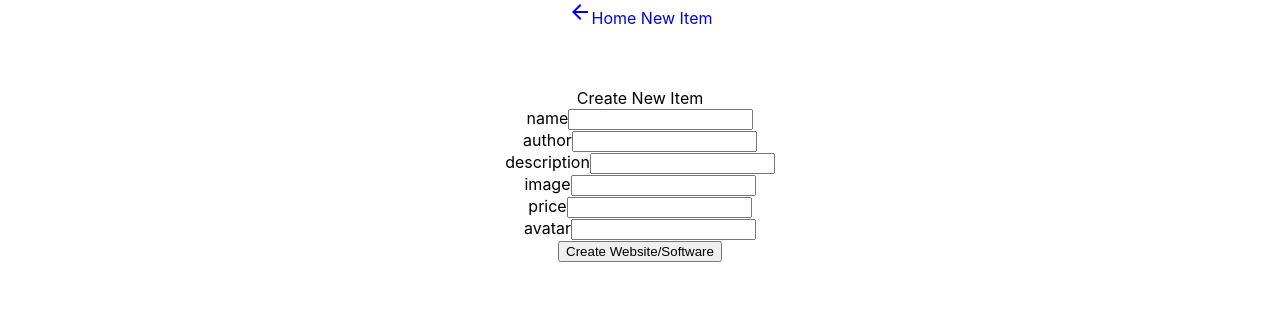
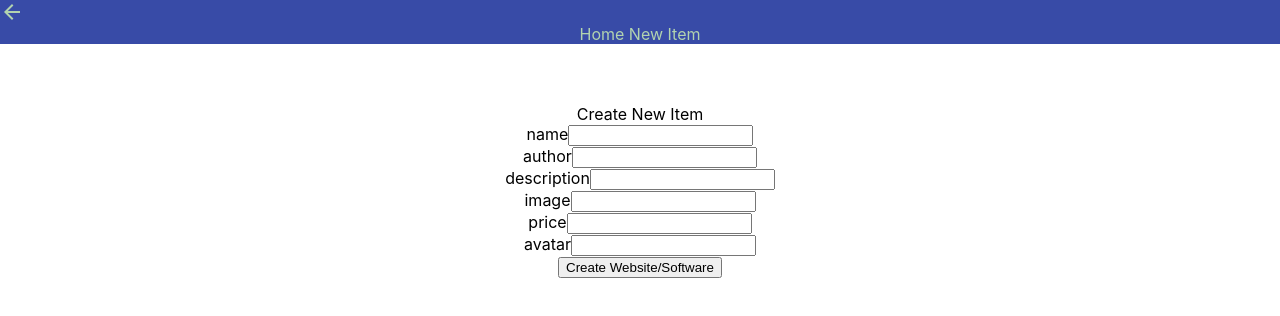
Before and after one commit to CameronIzadi/Prominal, a React (Create React App) app in the folder prominal/: page /new-item in a window 1280 px wide. Shown: the top 316 px of the page. Built offline with nearby package versions, Linux system fonts and the light colour scheme; no server answers.

Commit message:
Css Navbar

```diff
--- a/prominal/src/App.css
+++ b/prominal/src/App.css
@@ -4,6 +4,7 @@
 
 a:link {
   text-decoration: none;
+  color: rgb(178, 211, 175);
 }
 
 img {
--- /dev/null
+++ b/prominal/src/Navbar.css
@@ -0,0 +1,11 @@
+.navbar {
+  box-sizing: none;
+  margin: 0;
+  padding: 0;
+  background-color: #384ba7;
+}
+
+.back {
+  display: flex;
+  align-self: flex-end;
+}
--- a/prominal/src/components/Navbar.jsx
+++ b/prominal/src/components/Navbar.jsx
@@ -1,11 +1,12 @@
 import React from "react"
 import { Link } from "react-router-dom"
 import ArrowBackIcon from '@material-ui/icons/ArrowBack';
+import "../Navbar.css"
 
 function Navbar() {
   return (
-    <nav>
-      <Link to="/">
+    <nav className ="navbar" >
+      <Link to="/" className="back">
         <ArrowBackIcon />
       </Link>
       <Link to="/">Home</Link>
--- a/prominal/src/components/ProminalDetail.jsx
+++ b/prominal/src/components/ProminalDetail.jsx
@@ -13,6 +13,7 @@ const URL = `https://api.airtable.com/v0/${AIRTABLE_BASE}/TABLE%201`
 
 export default function ProminalDetail() {
   const [everything, setEverything] = useState({})
+  const [thingimage, setThingImage] = useState([])
   const { id } = useParams()
   const history = useHistory()
 
@@ -28,14 +29,16 @@ export default function ProminalDetail() {
       }
     })
     setEverything(res.data)
+    setThingImage(res.data.fields)
   }
 
   if (everything.length === 0) {
     return <Loader />;
   }
-  // let stringed = JSON.stringify(everything.fields?.image)
-  // let parsed = JSON.parse(stringed)
-  // console.log(parsed)
+
+//  JSON.stringify(thingimage.image)
+// JSON.parse(thingimage.image)
+// console.log(thingimage[0].image)
 
   return <div>
     <h2>{everything.fields?.name}</h2>
```
